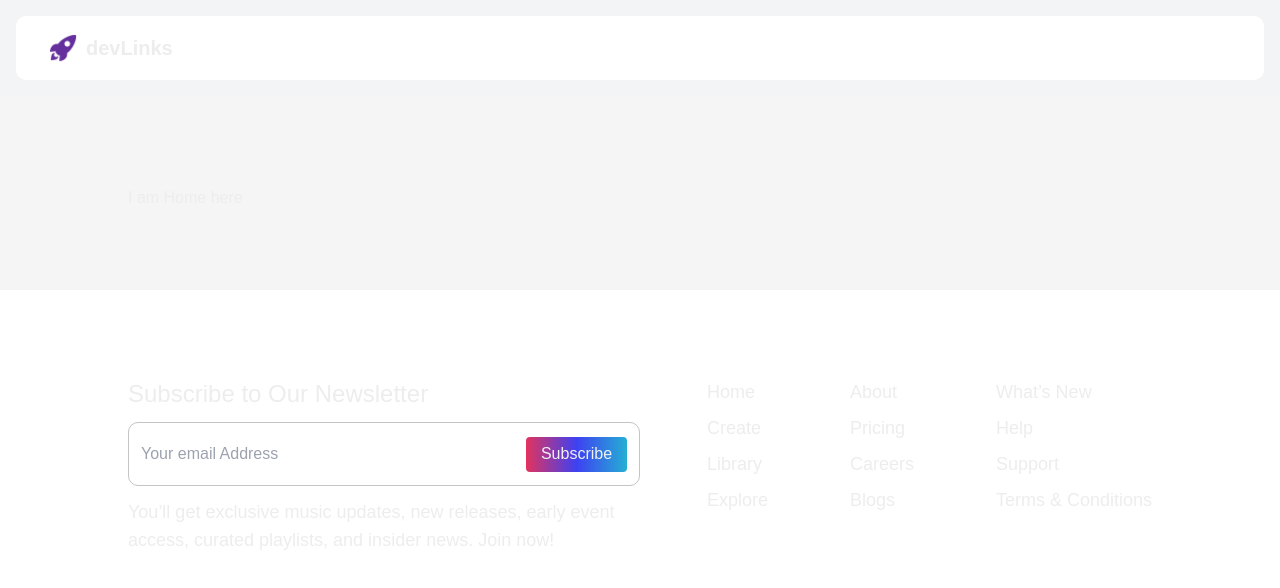
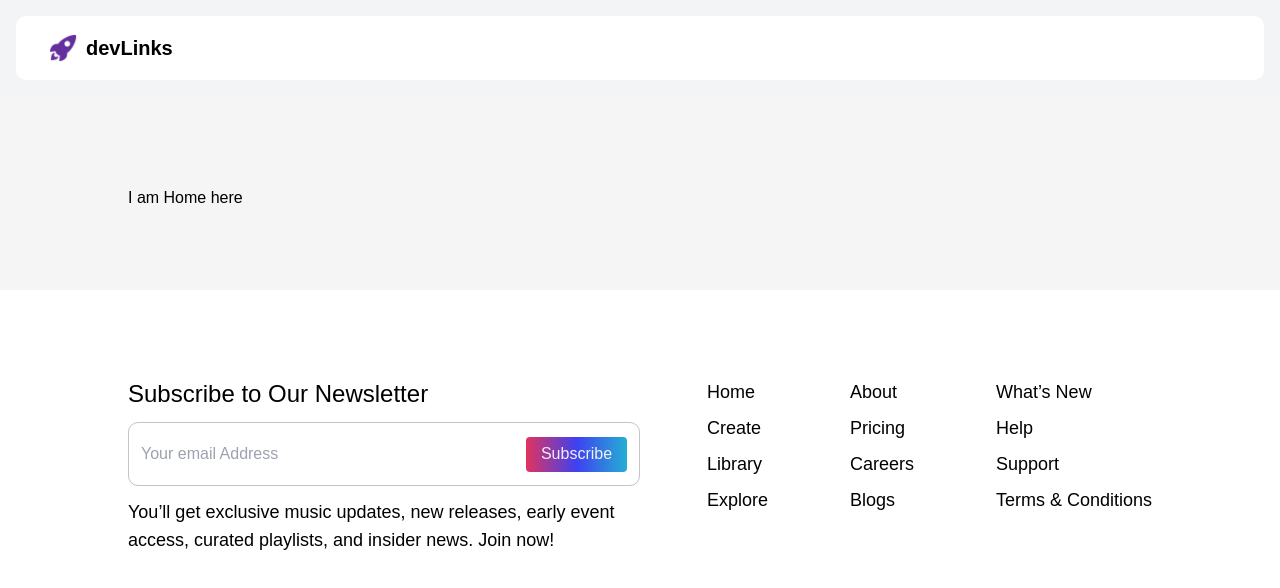
Before and after one commit to AsadAnik/share-link, a Next.js app: page / in a window 1280 px wide. Shown: the top 588 px of the page. Built offline with nearby package versions, Linux system fonts and the light colour scheme; no server answers.

Commit message:
dark and light mode fixes

```diff
--- a/app/globals.css
+++ b/app/globals.css
@@ -9,8 +9,8 @@
 
 @media (prefers-color-scheme: light) {
   :root {
-    --background: #0a0a0a;
-    --foreground: #ededed;
+    --background: #fff;
+    --foreground: #000;
   }
 }
 
```
